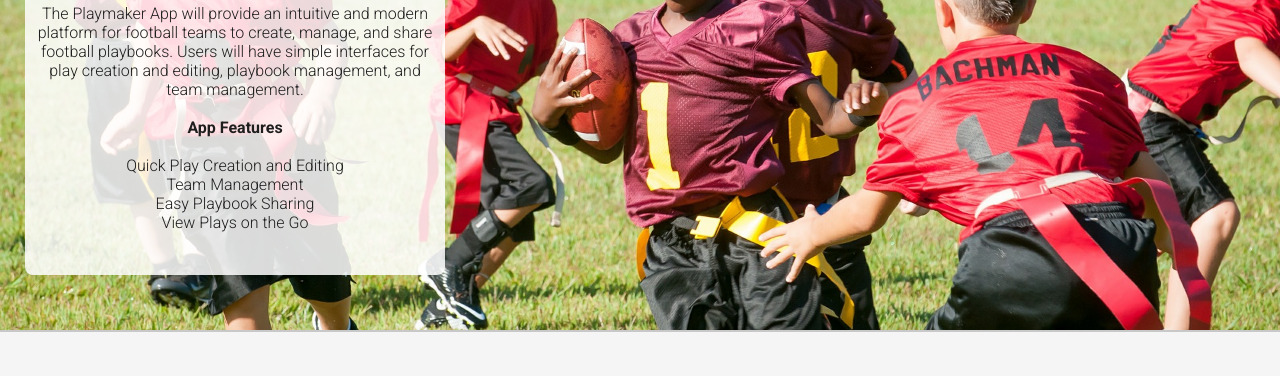
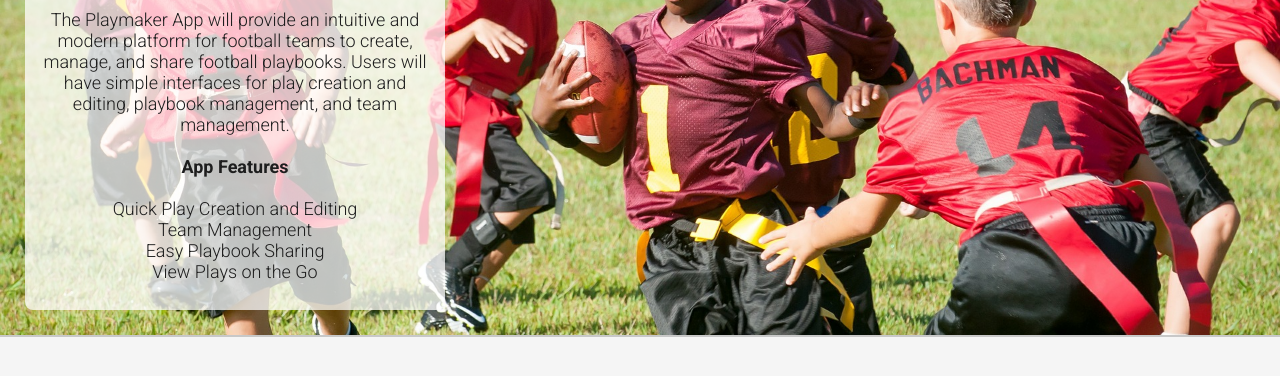
Before and after one commit to jbmatterUA/JustPlayFootball, a plain HTML site: page index.html in a window 1280 px wide. Shown: the part 270-646 px from the top of the page. Drawn offline with Linux system fonts and the light colour scheme.

Commit message:
Added files via upload

```diff
--- a/index.html
+++ b/index.html
@@ -10,10 +10,11 @@
 
 			<div id="main-img" />
 
-			</div>
-			<div class="main-img-desc" id="desc-bkground"></div>
-				<div class="main-img-desc">
+
+				<div id="main-img-desc" >
+					<div >
 						<img width="100" src="Assets/logo.png"/>
+
 						<h2>Playmaker</h2>
 						<p> The Playmaker App will provide an intuitive and modern platform for
 						football teams to create, manage, and share football playbooks.
@@ -25,8 +26,12 @@
 							Easy Playbook Sharing<br>
 							View Plays on the Go
 						</p>
+					</div>
+				</div>
+				<br class="clear" />
 
 			</div>
+
 
 			<div id="video-div">
 				<h2>See Playmaker in Action</h2>
--- a/theme.css
+++ b/theme.css
@@ -18,7 +18,7 @@ body {
 }
 
 p {
-font-size:16px;
+font-size:18px;
 
 }
 
@@ -87,7 +87,7 @@ text-decoration:none;
 	background-size:cover;
 	background-repeat:no-repeat;
 	//width:1200px;
-	height:600px;
+	min-height:600px;
 	margin-left:auto;
 	margin-right:auto;
 	border-bottom:2px rgb(200,200,200) solid;
@@ -95,36 +95,42 @@ text-decoration:none;
 	//filter: blur(3px);
 }
 
-.main-img-desc {
-	position:absolute;
-	top:50px;
+#main-img-desc {
+	position:relative;
+	//top:50px;
 	margin:5%;
-	margin-top:30px;
-	margin-bottom:5px;
+	margin-top:80px;
+	margin-bottom:15px;
 	padding:5%;
 	padding-top:5px;
 	padding-bottom:5px;
 	float:left;
-	height:450px;
+	min-height:450px;
 	width:80%;
-
+	background:rgba(255,255,255,0.75);
+	border-radius:8px;
 }
 
 
 @media screen and (min-width: 1000px) {
-  .main-img-desc  {
+  #main-img-desc  {
 
     max-width:400px;
     padding:10px;
     margin:25px;
+    margin-top:80px;
   }
 }
 
+.clear { clear: both; }
+
 #desc-bkground {
-	background-color:white;
+	position:absolute;
+	background-color:green;
 	opacity:0.85;
 	border-radius:8px;
-
+	width:100%;
+	height:100%;
 }
 
 h2 {
```
Lines whose indentation alone changed are shown as unchanged.
